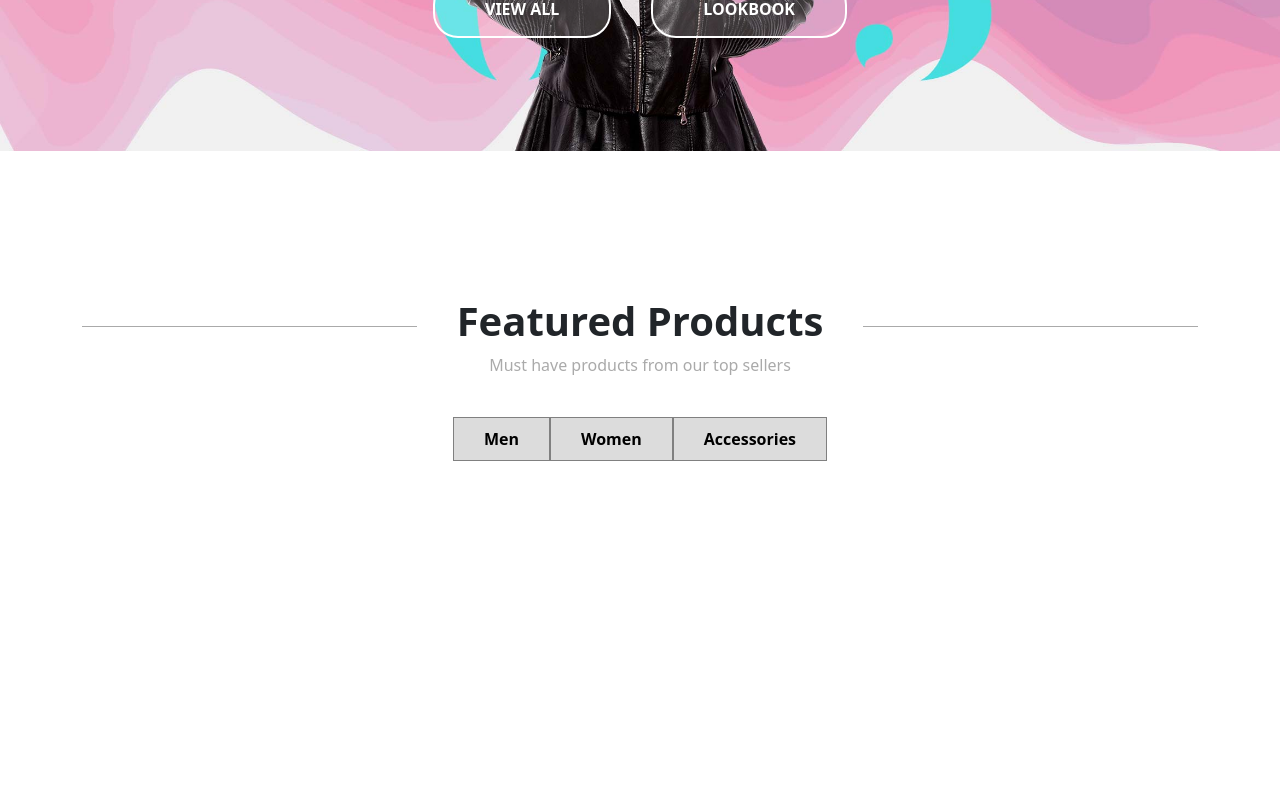
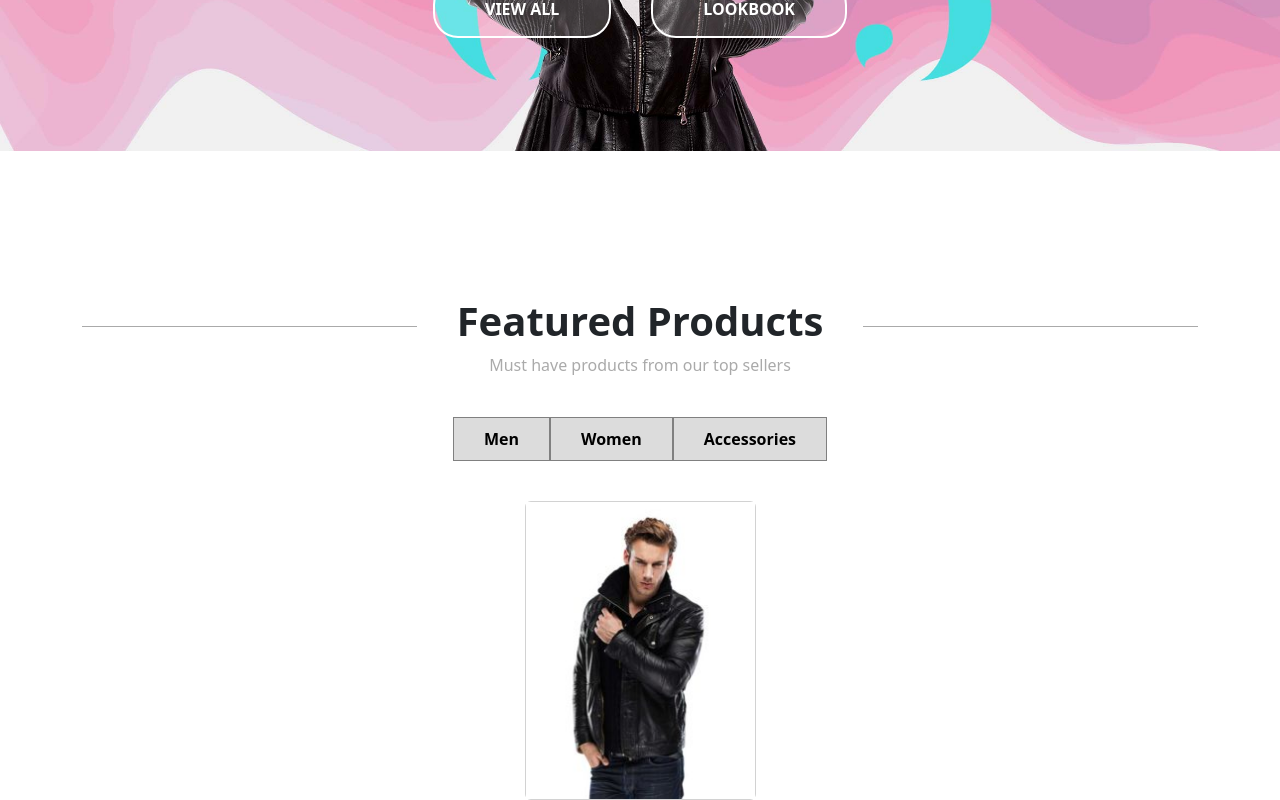
Before and after one commit to patrictobola/proj-html-vuejs, a Vue app: page / in a window 1280 px wide. Shown: the part 545-1345 px from the top of the page. Before the commit the page ends 1006 px from the top, so only its background shows below. Built offline with nearby package versions, Linux system fonts and the light colour scheme.

Commit message:
roughly done card layout, need minon graphic fixes

```diff
--- a/src/components/main/SectionContainer.vue
+++ b/src/components/main/SectionContainer.vue
@@ -1,5 +1,10 @@
 <script>
-
+import BaseCard from './product/BaseCard.vue'
+export default {
+    components: {
+        BaseCard
+    }
+}
 </script>
 
 <template>
@@ -7,6 +12,9 @@
         <a href="#">Men</a>
         <a href="#">Women</a>
         <a href="#">Accessories</a>
+    </div>
+    <div class="card-container d-flex justify-content-center">
+        <BaseCard />
     </div>
 </template>
 
@@ -20,5 +28,8 @@ a {
 
 .button-container {
     border-radius: 3px;
+    margin-bottom: 50px;
 }
+
+/* .card-container {} */
 </style>
--- a/src/components/main/product/BaseCard.vue
+++ b/src/components/main/product/BaseCard.vue
@@ -1,7 +1,26 @@
 <script>
-
+import InfoCard from './InfoCard.vue'
+export default {
+    components: {
+        InfoCard,
+    }
+}
 </script>
 
-<template></template>
+<template>
+    <div class="card">
+        <img src="../../../assets/images/card_models/black_elegant_leather_jacket-231x300.jpg" alt="">
+        <InfoCard />
+    </div>
+</template>
 
-<style></style>
+<style scoped>
+.card {
+    width: 231px;
+}
+
+img {
+    object-fit: cover;
+
+}
+</style>
```
